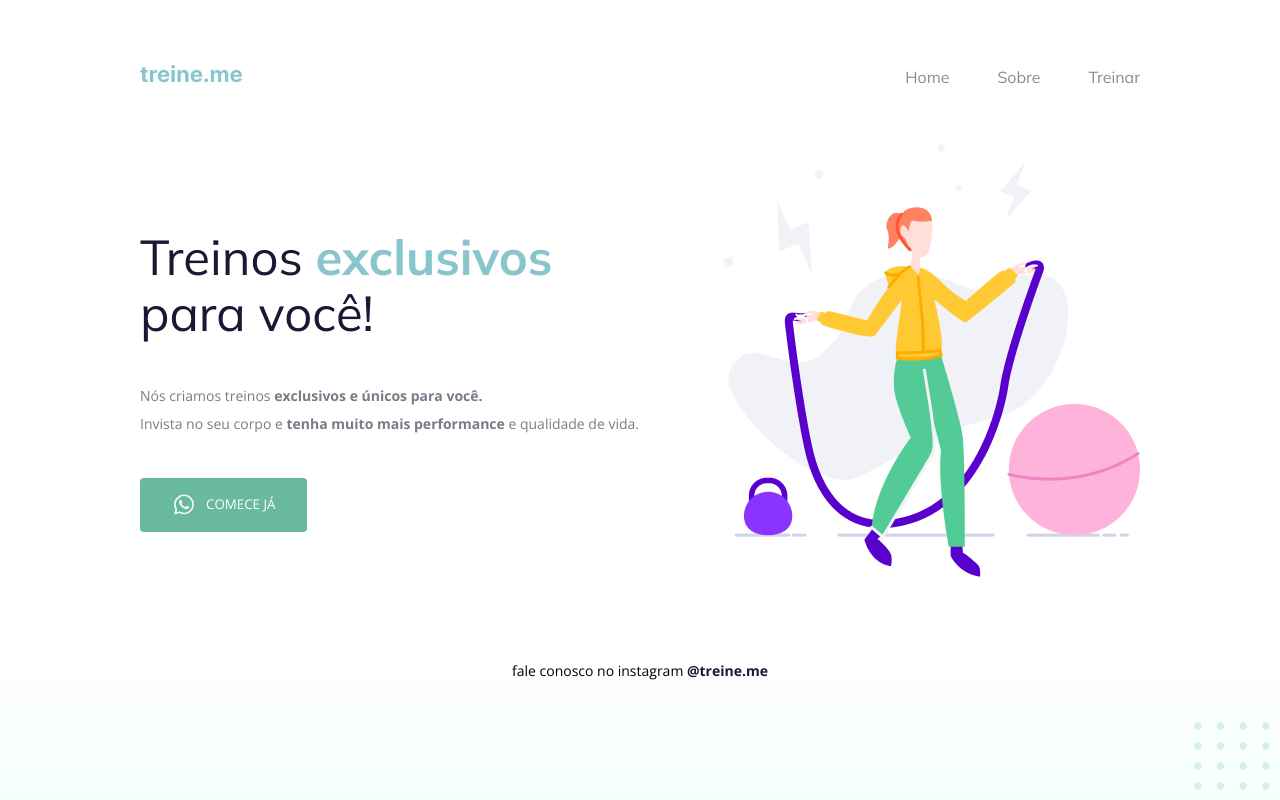
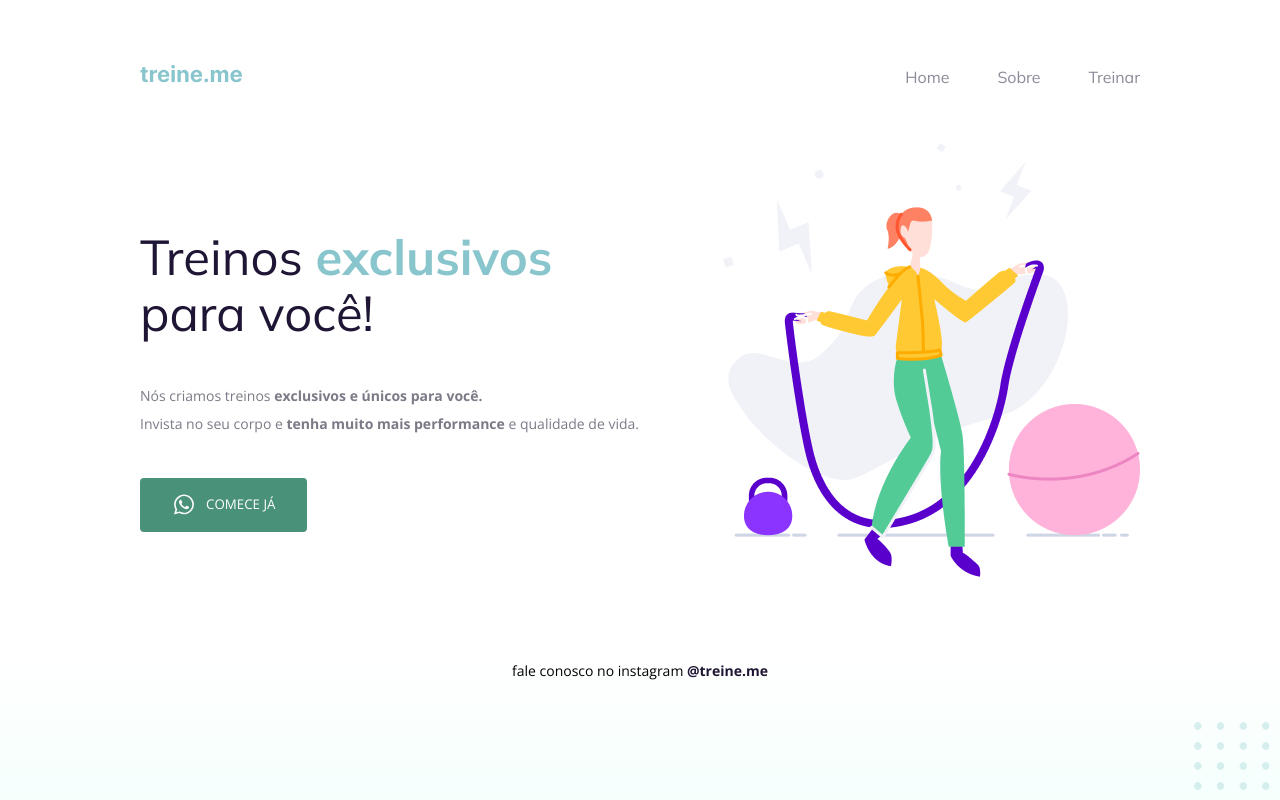
Before and after one commit to Mxawll/arrumando-a-semantica, a plain HTML site: page index.html in a window 1280 px wide. In both pictures the pointer is over the button "COMECE JÁ". Drawn offline with nearby package versions, Linux system fonts and the light colour scheme.

Commit message:
imprements button hover

```diff
--- a/style.css
+++ b/style.css
@@ -97,6 +97,10 @@ a {
   cursor: pointer;
 }
 
+.button:hover {
+  background: #499279;
+}
+
 .footer {
   font-size: 14px;
   line-height: 28px;
```
